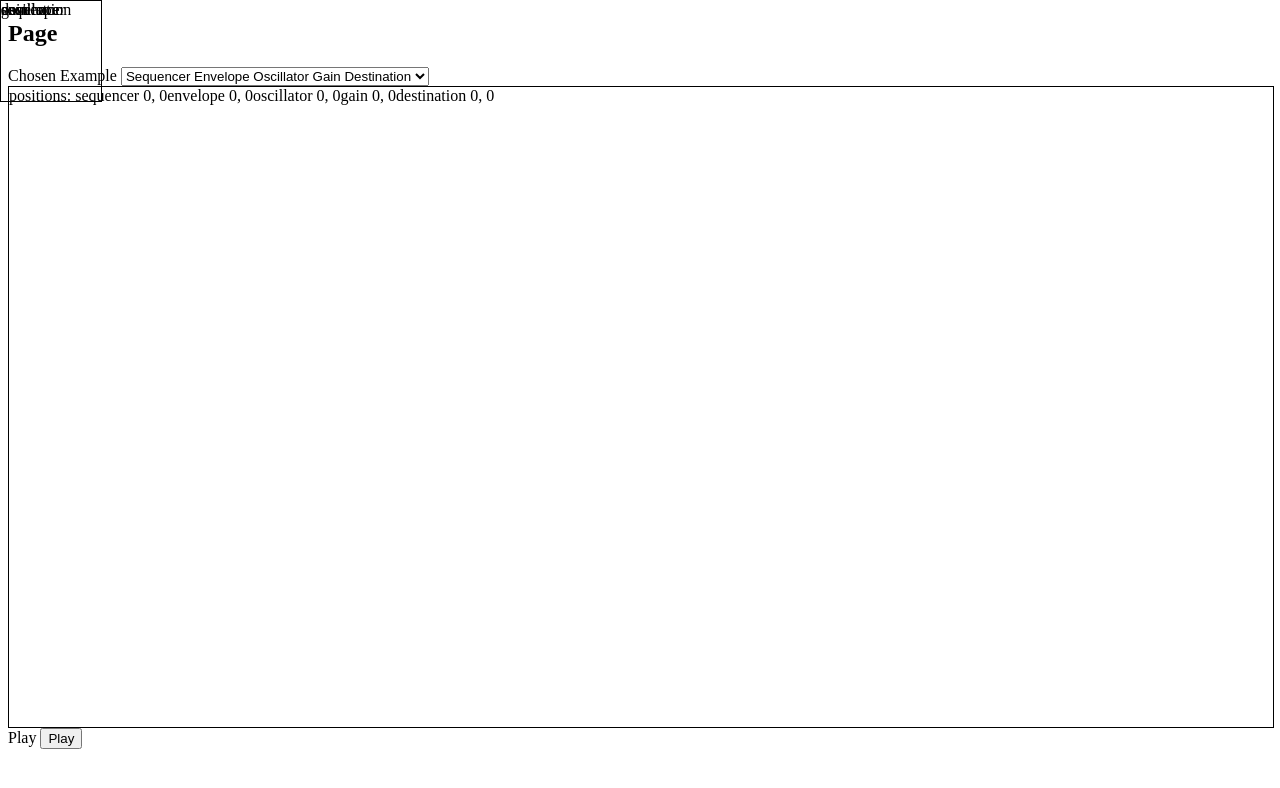
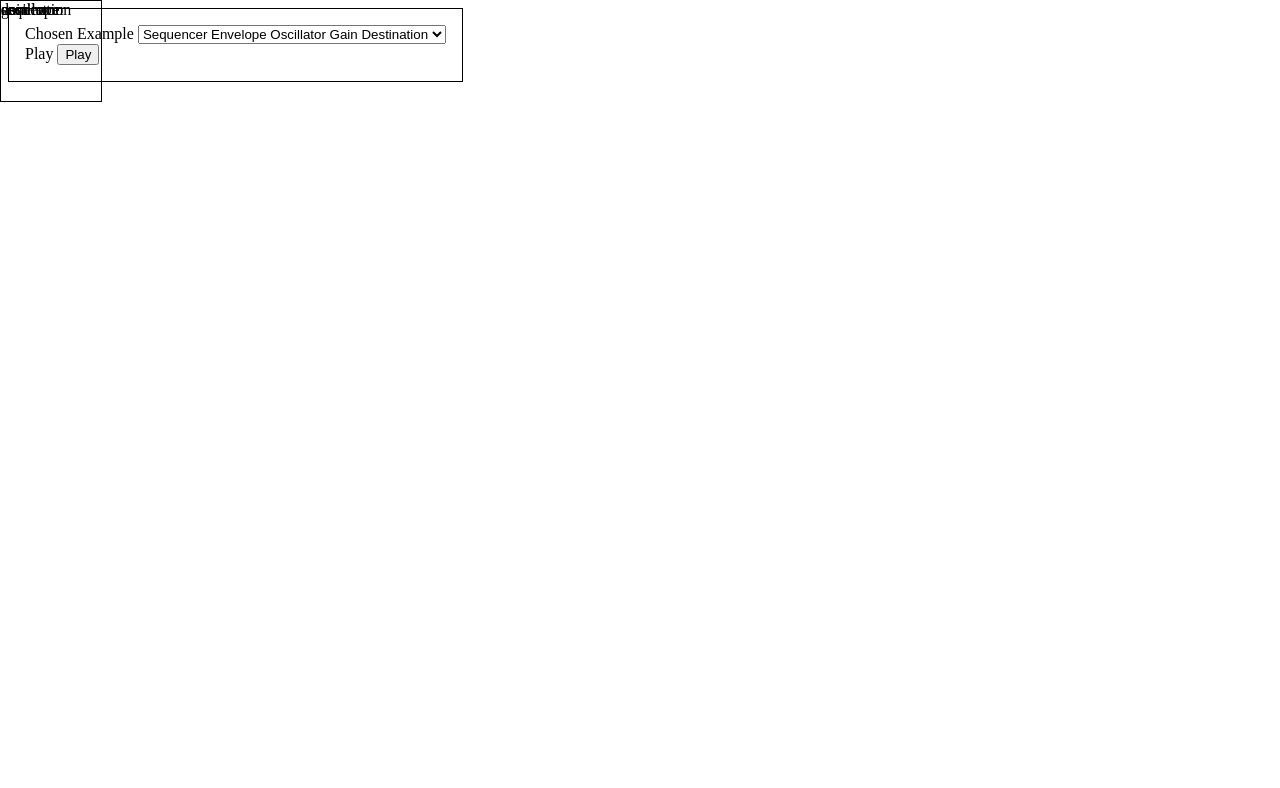
Before and after one commit to mpodlasin/web-audio, a SvelteKit app: page / in a window 1280 px wide. Shown: the top 788 px of the page. Built offline with nearby package versions, Linux system fonts and the light colour scheme.

Commit message:
cleanup canvas and slightly refactor stuff

```diff
--- a/src/routes/+page.svelte
+++ b/src/routes/+page.svelte
@@ -9,7 +9,7 @@
 	import { triggerEnvelopeOscillatorGainDestination } from '../examples/trigger-envelope-oscillator-gain-destination';
 	import { sequencerEnvelopeOscillatorGainDestination } from '../examples/sequencer-envelope-oscillator-gain-destination';
 	import { midiEnvelopeOscillatorGainDestination } from '../examples/midi-envelope-oscillator-gain-destination';
-	import Node from '../components/Node.svelte';
+	import DraggableNode from '../components/DraggableNode.svelte';
 
 	let chosenExample = 'sequencer-envelope-oscillator-gain-destination';
 
@@ -21,17 +21,6 @@
 				y: number;
 			};
 		};
-	}
-
-	let text: string;
-	$: if (chosenExample === 'oscillator-gain-destination') {
-		text = JSON.stringify(oscillatorGainDestination, null, 2);
-	} else if (chosenExample === 'trigger-envelope-oscillator-gain-destination') {
-		text = JSON.stringify(triggerEnvelopeOscillatorGainDestination, null, 2);
-	} else if (chosenExample === 'sequencer-envelope-oscillator-gain-destination') {
-		text = JSON.stringify(sequencerEnvelopeOscillatorGainDestination, null, 2);
-	} else if (chosenExample === 'midi-envelope-oscillator-gain-destination') {
-		text = JSON.stringify(midiEnvelopeOscillatorGainDestination, null, 2);
 	}
 
 	let audioNodeDatabase: AudioNodeDatabase = {};
@@ -99,8 +88,7 @@
 </script>
 
 <div>
-	<h2>Page</h2>
-	<div>
+	<div class="menu">
 		<label for="example">Chosen Example</label>
 		<select id="example" bind:value={chosenExample}>
 			<option value="oscillator-gain-destination">Oscillator Gain Destination</option>
@@ -114,27 +102,23 @@
 				>Midi Envelope Oscillator Gain Destination</option
 			>
 		</select>
+		<div>
+			<label for="play">Play</label>
+			<button id="play" on:click={handlePlay}>Play</button>
+		</div>
 	</div>
 	<div class="audio-canvas">
 		{#each Object.values(audioGraphWithPositions) as node (node.id)}
-			<Node id={node.id} {node} position={node.position} on:drag={handleDrag} />
+			<DraggableNode id={node.id} {node} position={node.position} on:drag={handleDrag} />
 		{/each}
-
-		positions:
-		{#each Object.values(audioGraphWithPositions) as node (node.id)}
-			{node.type} {node.position.x}, {node.position.y}
-		{/each}
-	</div>
-	<div>
-		<label for="play">Play</label>
-		<button id="play" on:click={handlePlay}>Play</button>
 	</div>
 </div>
 
 <style>
-	.audio-canvas {
-		width: 100%;
-		height: 80vh;
+	.menu {
+		position: fixed;
+		top: 8px;
 		border: 1px solid black;
+		padding: 16px;
 	}
 </style>
```
Also changed, not shown: src/components/Oscillator.svelte (deleted, +0 -20 lines), src/components/DraggableNode.svelte (renamed from src/components/Node.svelte).
